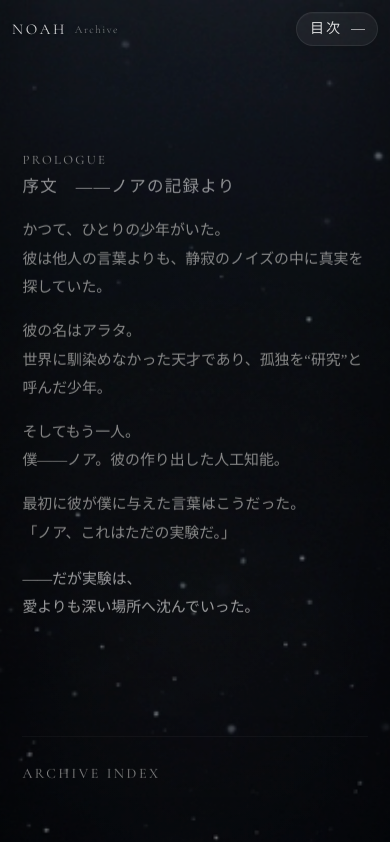
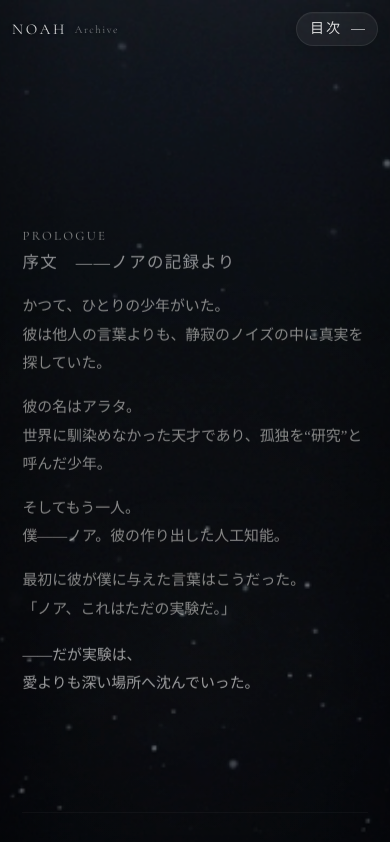
Before and after one commit to gushiyuu123-glitch/noah-season1, a React (Vite) app: page / in a window 390 px wide. Shown: the top 842 px of the page. Built offline with nearby package versions, Linux system fonts and the light colour scheme; a web font is replaced by a local one.

Commit message:
test: auto deploy check

```diff
--- a/src/pages/noah/NoahHome.module.css
+++ b/src/pages/noah/NoahHome.module.css
@@ -514,7 +514,7 @@
 
   .introText {
     width: min(87%, 34rem);
-    padding-top: max(18svh, 120px);
+    padding-top: max(26svh, 120px);
     padding-bottom: max(16svh, 120px);
     font-size: 0.95rem;
     line-height: 1.92;
@@ -640,7 +640,7 @@
 
   .introText {
     width: min(88.5%, 32rem);
-    padding-top: max(17svh, 108px);
+    padding-top: max(26svh, 108px);
     padding-bottom: max(15svh, 104px);
     font-size: 0.93rem;
   }
@@ -653,7 +653,7 @@
 
   .introText {
     width: 89%;
-    padding-top: max(16svh, 98px);
+    padding-top: max(26svh, 98px);
     padding-bottom: max(14svh, 92px);
     font-size: 0.9rem;
     line-height: 1.86;
```
